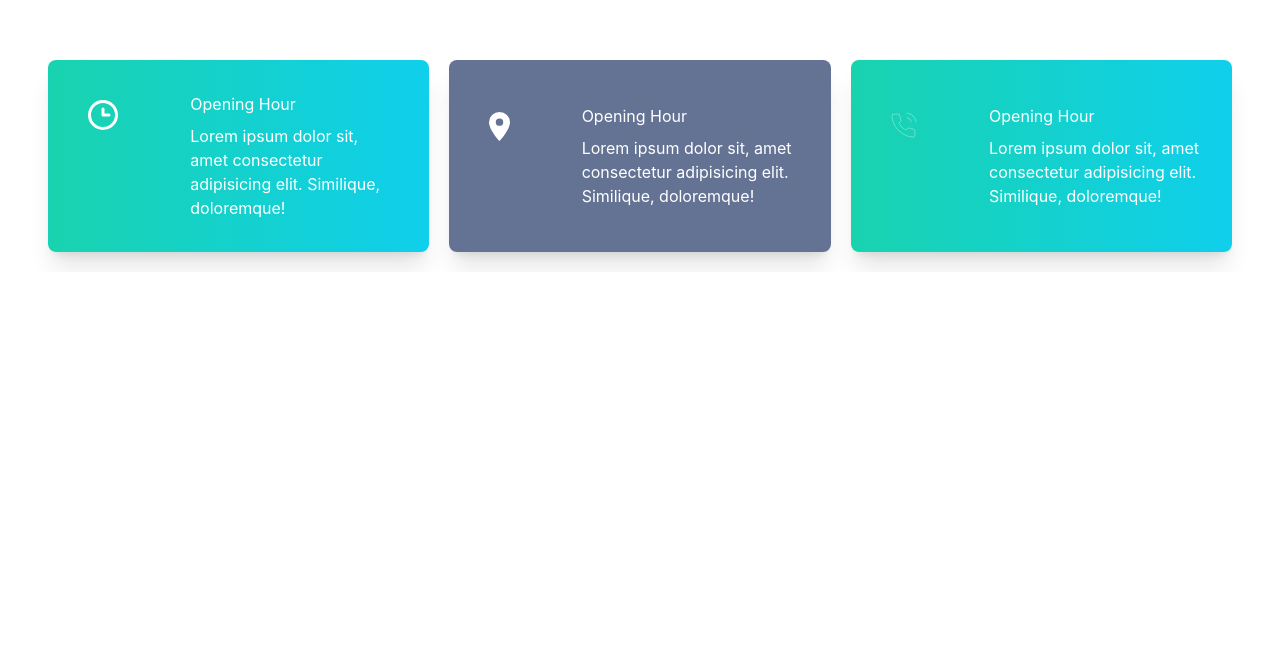
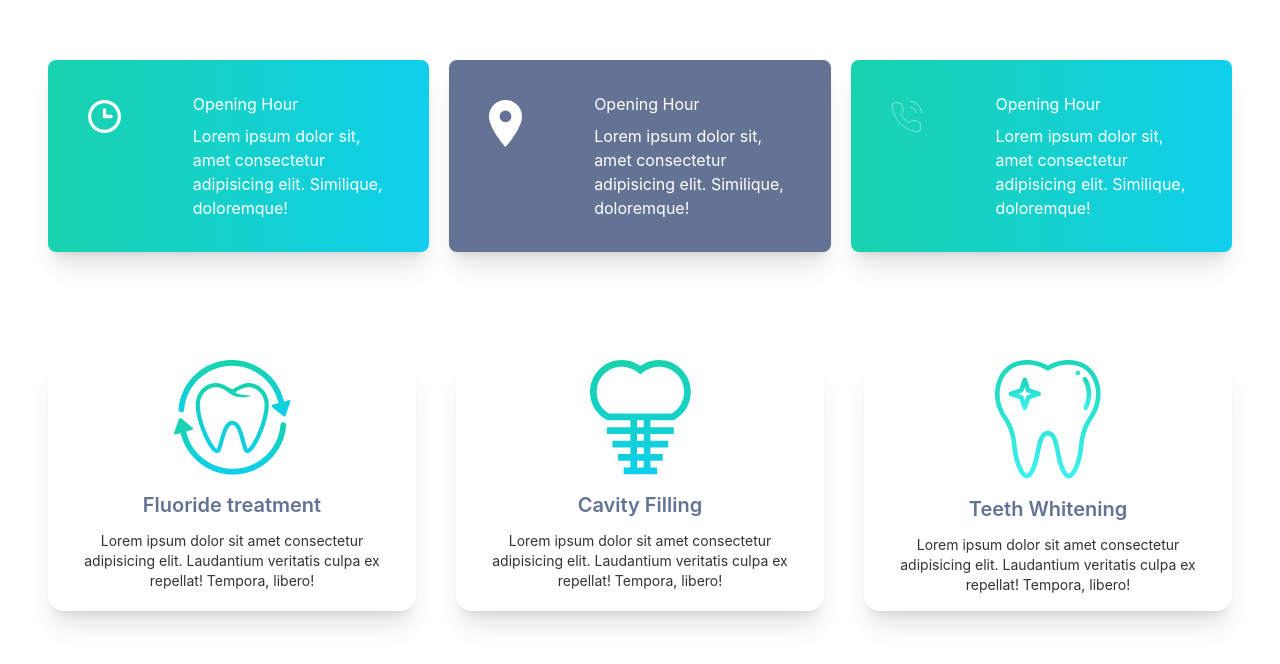
Before and after one commit to rimonhossain12/final-doctor-portal-practice, a React (Create React App) app: page / in a window 1280 px wide. Shown: the part 804-1468 px from the top of the page. Before the commit the page ends 1076 px from the top, so only its background shows below. Built offline with nearby package versions, Linux system fonts and the light colour scheme.

Commit message:
treatment section added

```diff
--- a/src/Pages/Home/Home/Home.js
+++ b/src/Pages/Home/Home/Home.js
@@ -1,12 +1,14 @@
 import React from 'react';
 import Header from '../Header/Header';
 import Info from '../Info/Info';
+import Treatments from '../Treatments/Treatments';
 
 const Home = () => {
     return (
         <div className='px-12'>
             <Header />
             <Info />
+            <Treatments />
         </div>
     );
 };
--- a/src/Pages/Home/Info/Info.js
+++ b/src/Pages/Home/Info/Info.js
@@ -6,9 +6,7 @@ import InfoCard from '../InfoCard/InfoCard';
 
 
 const Info = () => {
-
     return (
-        // Lorem ipsum dolor sit amet consectetur adipisicing elit. Iste, quae.
         <div className='grid pb-5 sm:grid-cols-1 md:grid-cols-2 lg:grid-cols-3 gap-5'>
             <InfoCard img={clock} cardTitle="Opening Hour" description="Saturday-ThursDay 9 to 6" bgColor="bg-gradient-to-r from-secondary to-primary text-white" />
             <InfoCard img={marker} cardTitle="Opening Hour" description="Saturday-ThursDay 9 to 6" bgColor="bg-accent text-white" />
--- a/src/Pages/Home/InfoCard/InfoCard.js
+++ b/src/Pages/Home/InfoCard/InfoCard.js
@@ -1,30 +1,11 @@
-// import React from 'react';
-
-// const InfoCard = ({ img, address, bgClass }) => {
-//     return (
-//         <div className="card sm:d-flex lg:max-w-96 shadow-xl">
-//             <figure className="px-10 pt-10">
-//                 <img src="https://placeimg.com/400/225/arch" alt="Shoes" className="rounded-xl" />
-//             </figure>
-//             <div className="card-body items-center text-center">
-//                 <h2 className="card-title">Shoes!</h2>
-//                 <p>If a dog chews shoes whose shoes does he choose?</p>
-//             </div>
-//         </div>
-//     );
-// };
-
-// export default InfoCard;
-
 import React from 'react';
 
 const InfoCard = ({ img, cardTitle, bgColor }) => {
-    console.log(bgColor)
     return (
-        <div className={`hero shadow-xl rounded-lg ${bgColor}`}>
+        <div className={`hero shadow-xl lg:max-w-96 rounded-lg ${bgColor}`}>
             <div className='sm:flex sm:flex-col md:flex md:flex-row'>
                 <figure className="px-10 pt-10 sm:justify-items-center">
-                    <img src={img} className="fill-white" alt={cardTitle} />
+                    <img src={img} className="fill-white md:w-64 lg:w-24 " alt={cardTitle} />
                 </figure>
                 <div className='card-body rounded'>
                     <h4>{cardTitle}</h4>
--- a/src/Pages/Home/Navbar/Navbar.js
+++ b/src/Pages/Home/Navbar/Navbar.js
@@ -1,4 +1,4 @@
-import React, { memo } from 'react';
+import React from 'react';
 import { Link } from 'react-router-dom';
 
 const Navbar = () => {
--- /dev/null
+++ b/src/Pages/Home/Treatment/Treatment.js
@@ -0,0 +1,16 @@
+import React from 'react';
+
+const Treatment = ({ service }) => {
+    const { name, img, description } = service;
+    return (
+        <div className="card card-compact lg:max-w-96 bg-base-100 shadow-xl">
+            <figure><img src={img} alt="Shoes" /></figure>
+            <div className="card-body items-center text-center">
+                <h2 className="card-title text-accent">{name}</h2>
+                <p>{description}</p>
+            </div>
+        </div>
+    );
+};
+
+export default Treatment;
--- /dev/null
+++ b/src/Pages/Home/Treatments/Treatments.js
@@ -0,0 +1,41 @@
+import React from 'react';
+import fluoride from '../../../assets/images/fluoride.png';
+import cavity from '../../../assets/images/cavity.png';
+import whitening from '../../../assets/images/whitening.png';
+import Treatment from '../Treatment/Treatment';
+
+const Treatments = () => {
+    const services = [
+        {
+            _id: 1,
+            name: 'Fluoride treatment',
+            img: fluoride,
+            description: 'Lorem ipsum dolor sit amet consectetur adipisicing elit. Laudantium veritatis culpa ex repellat! Tempora, libero!'
+        },
+        {
+            _id: 2,
+            name: 'Cavity Filling',
+            img: cavity,
+            description: 'Lorem ipsum dolor sit amet consectetur adipisicing elit. Laudantium veritatis culpa ex repellat! Tempora, libero!'
+        },
+        {
+            _id: 3,
+            name: 'Teeth Whitening',
+            img: whitening,
+            description: 'Lorem ipsum dolor sit amet consectetur adipisicing elit. Laudantium veritatis culpa ex repellat! Tempora, libero!'
+        },
+
+    ]
+    return (
+        <div className='my-12 py-10 grid sm:grid-cols-1 md:grid-cols-2 lg:grid-cols-3 gap-10'>
+            {
+                services.map((service) => <Treatment
+                    key={service._id}
+                    service={service}
+                />)
+            }
+        </div>
+    );
+};
+
+export default Treatments;
```
